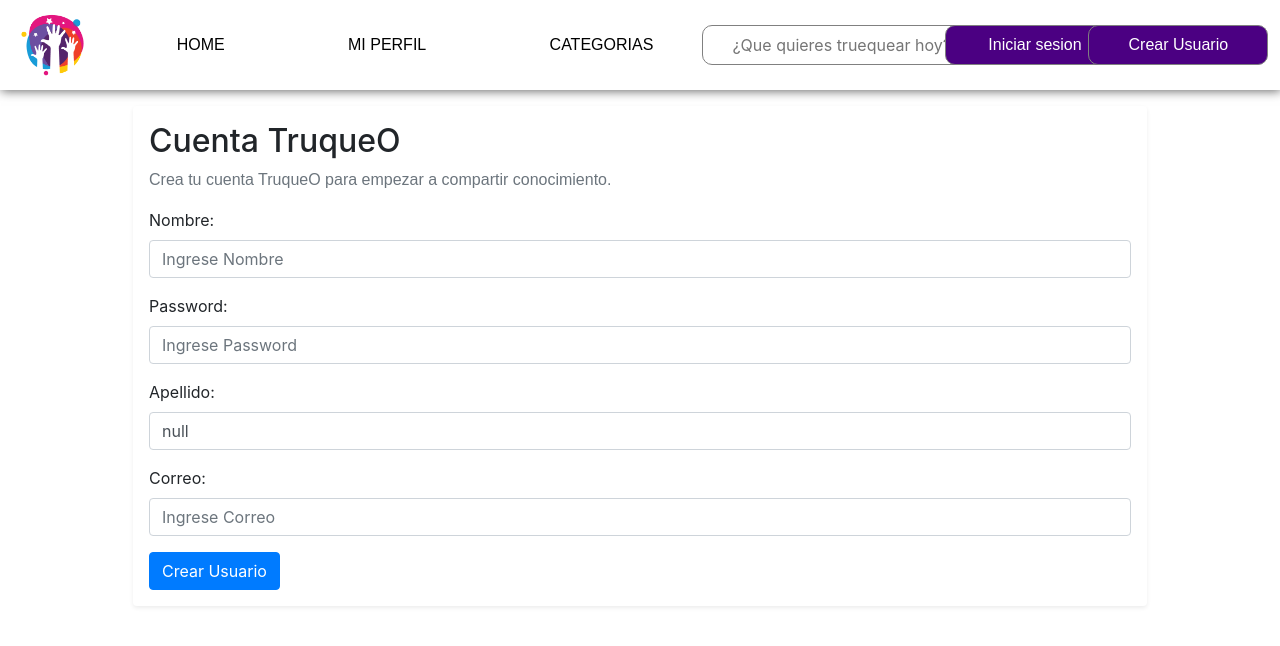
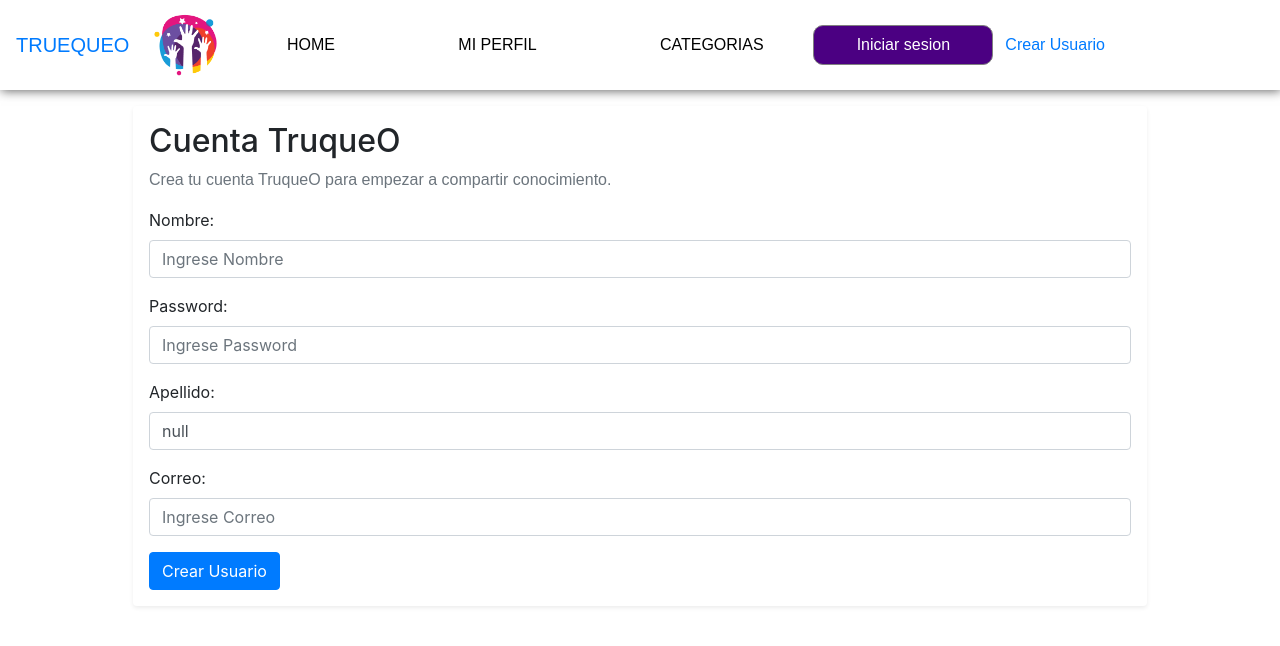
Before and after one commit to Nabalrog/Truequeo, a React (Create React App) app: page /CrearUsuario in a window 1280 px wide. Shown: the top 646 px of the page. Built offline with nearby package versions, Linux system fonts and the light colour scheme; a web font is replaced by a local one.

Commit message:
final before expo

```diff
--- a/package.json
+++ b/package.json
@@ -11,13 +11,16 @@
     "@testing-library/user-event": "^7.2.1",
     "axios": "^0.19.2",
     "bootstrap": "^4.5.0",
+    "jwt-decode": "^2.2.0",
     "react": "^16.13.1",
     "react-bootstrap": "^1.0.1",
     "react-dom": "^16.13.1",
     "react-router-dom": "^5.2.0",
-    "react-scripts": "3.4.1"
+    "react-scripts": "3.4.1",
+    "reactstrap": "^8.4.1"
   },
   "scripts": {
+
     "start": "react-scripts start",
     "build": "react-scripts build",
     "test": "react-scripts test",
--- a/src/App.js
+++ b/src/App.js
@@ -13,9 +13,12 @@ import Curso from "./containers/Curso/Curso";
 import CrearUsuario from "./containers/CrearUsuario/CrearUsuario";
 
 import Tarjeta1 from './components/Tarjeta1/Tarjeta1'
+import AuthContextProvider from './contexts/AuthContext';
 
 function App() {
   return (
+    <React.Fragment>
+      <AuthContextProvider>
     <BrowserRouter>
       <AppNav />
       <Switch>
@@ -33,6 +36,8 @@ function App() {
         <Route component={NotFound} />
       </Switch>
     </BrowserRouter>
+    </AuthContextProvider>
+    </React.Fragment>
   );
 }
 
--- a/src/components/AppNav/AppNav.css
+++ b/src/components/AppNav/AppNav.css
@@ -20,10 +20,9 @@ body{
 
     .navegacion{
         border:none;
-
         display: flex;
         height: 90px;
-        justify-content: space-around;
+        justify-content: space-between;
         align-items: center;
         background-color: white;
         box-shadow: 1px 1px 10px #666;
@@ -79,15 +78,15 @@ body{
 
         display: flex;
         justify-content: center;
-        align-items: center;
-        margin-left: -60px;
+        align-items: right;
+        margin-left: -50px;
     }
 
     .buscador input{
 
 
         border-radius: 10px;
-        width: 280px;
+        width: 200px;
         height: 40px;
         text-align: center;
     }
--- a/src/components/AppNav/AppNav.js
+++ b/src/components/AppNav/AppNav.js
@@ -1,49 +1,86 @@
-import React from 'react'
+import React, { useState, useContext } from 'react';
+import { AuthContext } from '../../contexts/AuthContext';
+import { Link } from 'react-router-dom';
+import {
+    Collapse,
+    Navbar,
+    NavbarToggler,
+    NavbarBrand,
+    Nav,
+    NavItem,
+    NavLink,
+} from 'reactstrap';
+
 import 'bootstrap/dist/css/bootstrap.min.css';
 import './AppNav.css'
 import logo from "../../assets/TRUEQUEOIMG.png"
 
-import { NavLink } from 'react-router-dom';
 
+const Navigation = () => {
+    const { isAuth, user } = useContext(AuthContext);
+    const [isOpen, setIsOpen] = useState(false);
 
-const AppNav = () => {
-    return (
+    const toggle = () => setIsOpen(!isOpen);
 
-
-        <nav className="navegacion">
-
-            <div className="logo">
+    const publicNavbar = () => {
+        return (<Navbar
+            className="navegacion"
+            // style={{ backgroundColor: "black", color: "red" }}
+            expand="md">
+            <NavbarBrand tag={Link} to="/">TRUEQUEO
+            </NavbarBrand>
+            <NavbarToggler onClick={toggle} />  <div className="logo">
                 <img src={logo} alt="" />
 
             </div>
+            <Collapse isOpen={isOpen} navbar>
+                <Nav className="" navbar>
+
+                    <NavItem id="navegacion" className="secciones mr-5">
+                        <NavLink tag={Link} to="/">HOME</NavLink>
+                        <NavLink tag={Link} to="/MiPerfil">MI PERFIL</NavLink>
+                        <NavLink tag={Link} to="/Categorias">CATEGORIAS</NavLink>
+                    </NavItem>
+
+                    <NavItem id="navegacion" className="iniciosesion mr-1">
+                        <NavLink tag={Link} to="/login">Iniciar sesion</NavLink>
+                    </NavItem>
 
 
-            <div id="navegacion" className="secciones">
-                <NavLink to="/">HOME</NavLink>
-                <NavLink to="/MiPerfil">MI PERFIL</NavLink>
-                <NavLink to="/Categorias">CATEGORIAS</NavLink>
-            </div>
+                    <NavItem>
+                        <NavLink tag={Link} to="/CrearUsuario">Crear Usuario</NavLink>
+                    </NavItem>
 
-            <div id="navegacion" className="lupa">
+                </Nav>
+            </Collapse>
+        </Navbar>)
+    }
 
-            </div>
+    const authNavbar = () => {
+        return (<Navbar
+            className="navbar navbar-dark bg-dark"
+            // style={{ backgroundColor: "black", color: "red" }}
+            expand="md">
+            <NavbarBrand tag={Link} to="/">¡Hola {user.first_name}!</NavbarBrand>
+            <NavbarToggler onClick={toggle} />
+            <Collapse isOpen={isOpen} navbar>
+                <Nav className="mr-auto" navbar>
+                    <NavItem>
+                        <NavLink tag={Link} to="/users">Usuarios</NavLink>
+                    </NavItem>
+                    <NavItem>
+                        <NavLink tag={Link} to="/logout">Logout</NavLink>
+                    </NavItem>
+                </Nav>
+            </Collapse>
+        </Navbar>)
+    }
 
-
-            <div id="navegacion" className="buscador">
-                <input type="text" placeholder="¿Que quieres truequear hoy?" />
-            </div>
-
-            <div id="navegacion" className="iniciosesion">
-            <NavLink to="/login">Iniciar sesion</NavLink>
-            </div>
-            <div id="navegacion" className="iniciosesion">
-            <NavLink to="/CrearUsuario">Crear Usuario</NavLink>
-            </div>
-
-
-
-        </nav>
-    )
+    return (
+        <React.Fragment>
+            {isAuth ? authNavbar() : publicNavbar()}
+        </React.Fragment>
+    );
 }
 
-export default AppNav
+export default Navigation;
--- a/src/components/Login/index.js
+++ b/src/components/Login/index.js
@@ -23,6 +23,7 @@ const Login = () => {
         try {
             const axiosRes = await axios.post('https://rocky-savannah-19817.herokuapp.com/api/v1/login', jsonSend);
             const { token } = axiosRes.data;
+            console.log(token)
             setTokenInLocalStorage(token);
             alert('Successful login');
         } catch (error) {
@@ -32,7 +33,7 @@ const Login = () => {
 
     return (
         <React.Fragment>
-            <h1 className="mb-4">Login to Maui App</h1>
+            <h1 className="mb-4">Login TRUEQUEO</h1>
             <Form onSubmit={handleSubmit}>
                 <FormGroup>
                     <Label>Email</Label>
--- a/src/containers/CrearUsuario/CrearUsuario.js
+++ b/src/containers/CrearUsuario/CrearUsuario.js
@@ -39,7 +39,7 @@ const CrearUsuario = () => {
             email: correo,
         }
 
-        axios.post('https://rocky-savannah-19817.herokuapp.com/api/v1/users', body)
+        axios.post('https://rocky-savannah-19817.herokuapp.com/api/v1/register', body)
         .then(()=>{alert('Usuario creado')})
         .catch(()=>{alert('No se pudo crear nada')})
     };
```
Also changed, not shown: contexts/AuthContext.js (deleted, +0 -49 lines), 1 other file (tests, documents, lock files or other folders).
